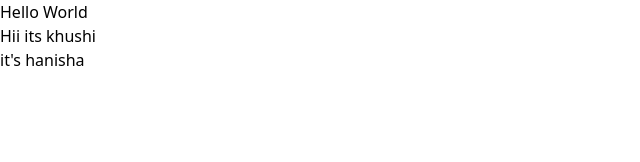
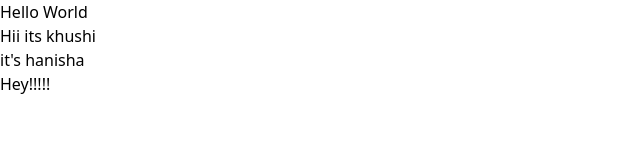
Before and after one commit to khushidubey7605-lang/ex-track, an Angular app: page / in a window 1280 px wide. Shown: the top 162 px of the page, without its empty margins (0-640 px from the left). Built offline with nearby package versions, Linux system fonts and the light colour scheme.

Commit message:
show message

```diff
--- a/src/app/app.html
+++ b/src/app/app.html
@@ -1,3 +1,4 @@
 <h1>Hello World</h1>
 <h1>Hii its khushi</h1>
 <h1>it's hanisha</h1>
+<h1>Hey!!!!!</h1>
```
